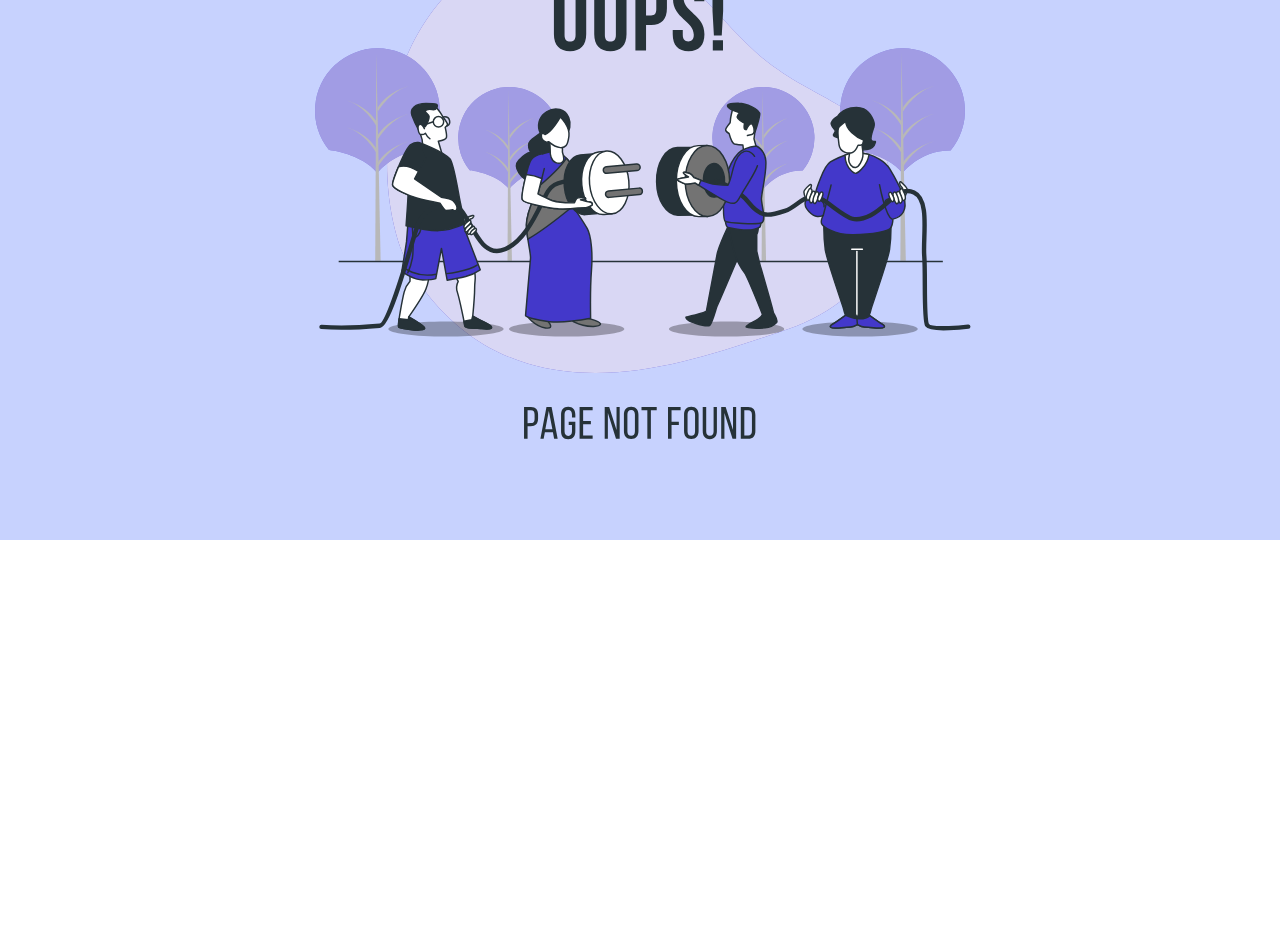
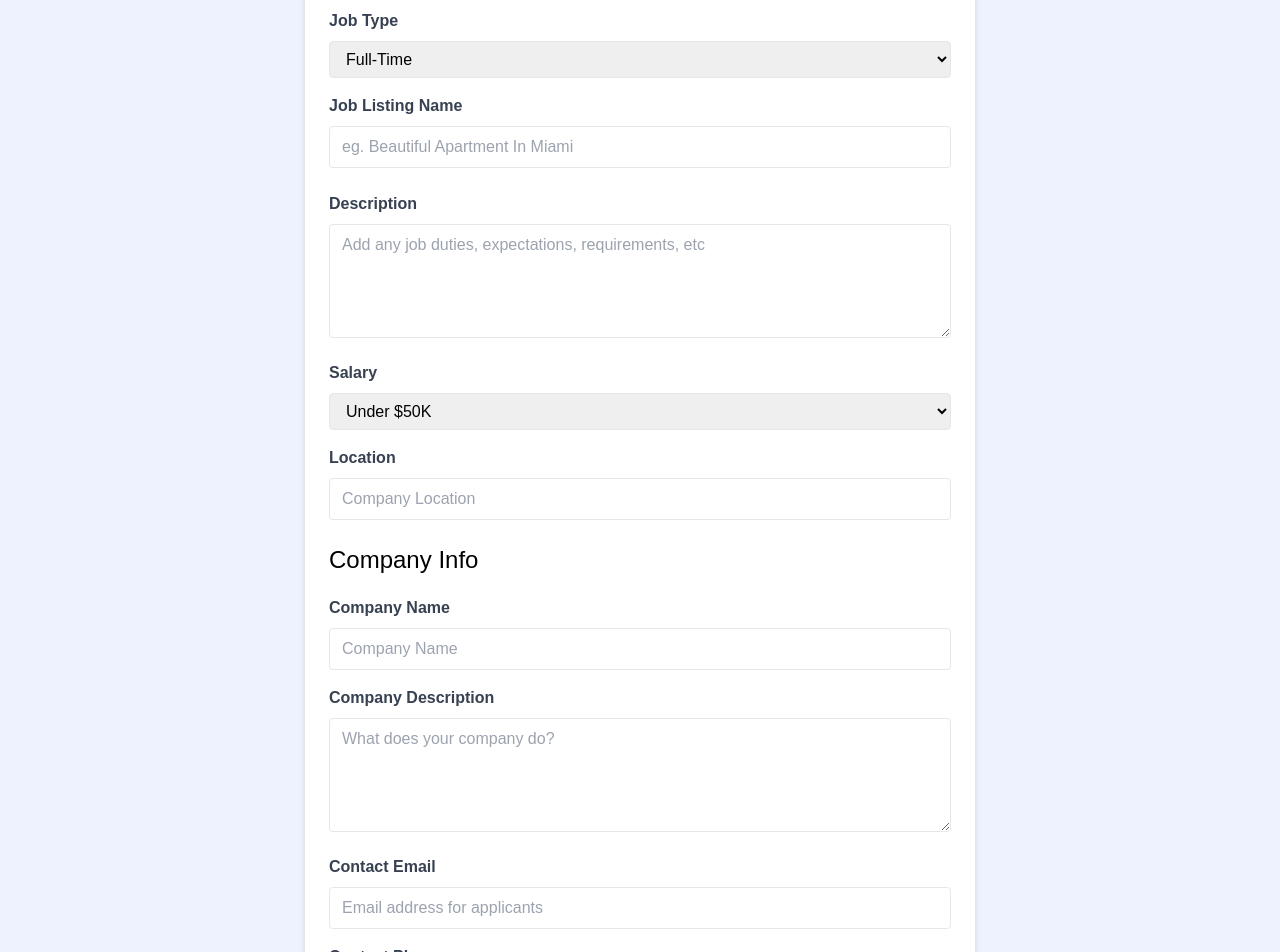
Before and after one commit to belall0/talent-connect, a React (Vite) app: page /add-job in a window 1280 px wide. Shown: the part 260-1212 px from the top of the page. Before the commit the page ends 800 px from the top, so only its background shows below. Built offline with nearby package versions, Linux system fonts and the light colour scheme.

Commit message:
feat: Add AddJobPage component with job submission form

```diff
--- a/src/App.jsx
+++ b/src/App.jsx
@@ -3,19 +3,22 @@
 import HomePage from './pages/HomePage';
 import NotFoundPage from './pages/NotFoundPage';
 import JobsPage from './pages/JobsPage';
+import AddJobPage from './pages/AddJobPage';
 import JobPage, { jobLoader } from './pages/JobPage';
 
 const App = () => {
-  // define routes
   const routes = createRoutesFromElements(
     <Route path="/" element={<MainLayout />}>
       <Route index element={<HomePage />} />
       <Route path="/jobs" element={<JobsPage />} />
       <Route path="/jobs/:id" element={<JobPage />} loader={jobLoader} />
+      <Route path="/add-job" element={<AddJobPage />} />
       <Route path="*" element={<NotFoundPage />} />
     </Route>,
   );
+
   const router = createBrowserRouter(routes);
+
   return <RouterProvider router={router} />;
 };
 
--- /dev/null
+++ b/src/pages/AddJobPage.jsx
@@ -0,0 +1,250 @@
+import { useState } from "react";
+import { useNavigate } from "react-router-dom";
+
+const AddJobPage = () => {
+  const [type, setType] = useState("Full-Time");
+  const [name, setName] = useState("");
+  const [description, setDescription] = useState("");
+  const [salary, setSalary] = useState("Under $50K");
+  const [location, setLocation] = useState("");
+  const [companyName, setCompanyName] = useState("");
+  const [companyDescription, setCompanyDescription] = useState("");
+  const [companyEmail, setCompanyEmail] = useState("");
+  const [companyPhone, setCompanyPhone] = useState("");
+
+  const handleFormSubmission = async (e) => {
+    e.preventDefault();
+
+    const jobData = {
+      title: name,
+      type,
+      description,
+      location,
+      salary,
+      company: {
+        name: companyName,
+        description: companyDescription,
+        contactEmail: companyEmail,
+        contactPhone: companyPhone,
+      },
+    };
+
+    submitJob(jobData);
+
+    const navigate = useNavigate();
+    return navigate("/jobs");
+  };
+
+  return (
+    <section className="bg-indigo-50">
+      <div className="container m-auto max-w-2xl py-24">
+        <div className="bg-white px-6 py-8 mb-4 shadow-md rounded-md border m-4 md:m-0">
+          <form onSubmit={handleFormSubmission}>
+            <h2 className="text-3xl text-center font-semibold mb-6">Add Job</h2>
+
+            <div className="mb-4">
+              <label
+                htmlFor="type"
+                className="block text-gray-700 font-bold mb-2"
+              >
+                Job Type
+              </label>
+
+              <select
+                id="type"
+                name="type"
+                className="border rounded w-full py-2 px-3"
+                required
+                value={type}
+                onChange={(e) => {
+                  setType(e.target.value);
+                }}
+              >
+                <option value="Full-Time">Full-Time</option>
+                <option value="Part-Time">Part-Time</option>
+                <option value="Remote">Remote</option>
+                <option value="Internship">Internship</option>
+              </select>
+            </div>
+
+            <div className="mb-4">
+              <label className="block text-gray-700 font-bold mb-2">
+                Job Listing Name
+              </label>
+
+              <input
+                type="text"
+                id="title"
+                name="title"
+                className="border rounded w-full py-2 px-3 mb-2"
+                placeholder="eg. Beautiful Apartment In Miami"
+                required
+                value={name}
+                onChange={(e) => setName(e.target.value)}
+              />
+            </div>
+
+            <div className="mb-4">
+              <label
+                htmlFor="description"
+                className="block text-gray-700 font-bold mb-2"
+              >
+                Description
+              </label>
+
+              <textarea
+                id="description"
+                name="description"
+                className="border rounded w-full py-2 px-3"
+                rows="4"
+                placeholder="Add any job duties, expectations, requirements, etc"
+                value={description}
+                onChange={(e) => setDescription(e.target.value)}
+              ></textarea>
+            </div>
+
+            <div className="mb-4">
+              <label
+                htmlFor="type"
+                className="block text-gray-700 font-bold mb-2"
+              >
+                Salary
+              </label>
+              <select
+                id="salary"
+                name="salary"
+                className="border rounded w-full py-2 px-3"
+                required
+                value={salary}
+                onChange={(e) => setSalary(e.target.value)}
+              >
+                <option value="Under $50K">Under $50K</option>
+                <option value="$50K - 60K">$50K - $60K</option>
+                <option value="$60K - 70K">$60K - $70K</option>
+                <option value="$70K - 80K">$70K - $80K</option>
+                <option value="$80K - 90K">$80K - $90K</option>
+                <option value="$90K - 100K">$90K - $100K</option>
+                <option value="$100K - 125K">$100K - $125K</option>
+                <option value="$125K - 150K">$125K - $150K</option>
+                <option value="$150K - 175K">$150K - $175K</option>
+                <option value="$175K - 200K">$175K - $200K</option>
+                <option value="Over $200K">Over $200K</option>
+              </select>
+            </div>
+
+            <div className="mb-4">
+              <label className="block text-gray-700 font-bold mb-2">
+                Location
+              </label>
+              <input
+                type="text"
+                id="location"
+                name="location"
+                className="border rounded w-full py-2 px-3 mb-2"
+                placeholder="Company Location"
+                required
+                value={location}
+                onChange={(e) => setLocation(e.target.value)}
+              />
+            </div>
+
+            <h3 className="text-2xl mb-5">Company Info</h3>
+
+            <div className="mb-4">
+              <label
+                htmlFor="company"
+                className="block text-gray-700 font-bold mb-2"
+              >
+                Company Name
+              </label>
+              <input
+                type="text"
+                id="company"
+                name="company"
+                className="border rounded w-full py-2 px-3"
+                placeholder="Company Name"
+                value={companyName}
+                onChange={(e) => setCompanyName(e.target.value)}
+              />
+            </div>
+
+            <div className="mb-4">
+              <label
+                htmlFor="company_description"
+                className="block text-gray-700 font-bold mb-2"
+              >
+                Company Description
+              </label>
+              <textarea
+                id="company_description"
+                name="company_description"
+                className="border rounded w-full py-2 px-3"
+                rows="4"
+                placeholder="What does your company do?"
+                value={companyDescription}
+                onChange={(e) => setCompanyDescription(e.target.value)}
+              ></textarea>
+            </div>
+
+            <div className="mb-4">
+              <label
+                htmlFor="contact_email"
+                className="block text-gray-700 font-bold mb-2"
+              >
+                Contact Email
+              </label>
+              <input
+                type="email"
+                id="contact_email"
+                name="contact_email"
+                className="border rounded w-full py-2 px-3"
+                placeholder="Email address for applicants"
+                value={companyEmail}
+                onChange={(e) => setCompanyEmail(e.target.value)}
+                required
+              />
+            </div>
+            <div className="mb-4">
+              <label
+                htmlFor="contact_phone"
+                className="block text-gray-700 font-bold mb-2"
+              >
+                Contact Phone
+              </label>
+              <input
+                type="tel"
+                id="contact_phone"
+                name="contact_phone"
+                className="border rounded w-full py-2 px-3"
+                placeholder="Optional phone for applicants"
+                value={companyPhone}
+                onChange={(e) => setCompanyPhone(e.target.value)}
+              />
+            </div>
+
+            <div>
+              <button
+                className="bg-indigo-500 hover:bg-indigo-600 text-white font-bold py-2 px-4 rounded-full w-full focus:outline-none focus:shadow-outline"
+                type="submit"
+              >
+                Add Job
+              </button>
+            </div>
+          </form>
+        </div>
+      </div>
+    </section>
+  );
+};
+
+const submitJob = async (newJob) => {
+  await fetch("/api/jobs", {
+    method: "POST",
+    headers: {
+      "Content-Type": "application/json",
+    },
+    body: JSON.stringify(newJob),
+  });
+};
+
+export default AddJobPage;
```
Also changed, not shown: src/components/JobListings.jsx (+13 -6 lines), 1 other file (tests, documents, lock files or other folders).
